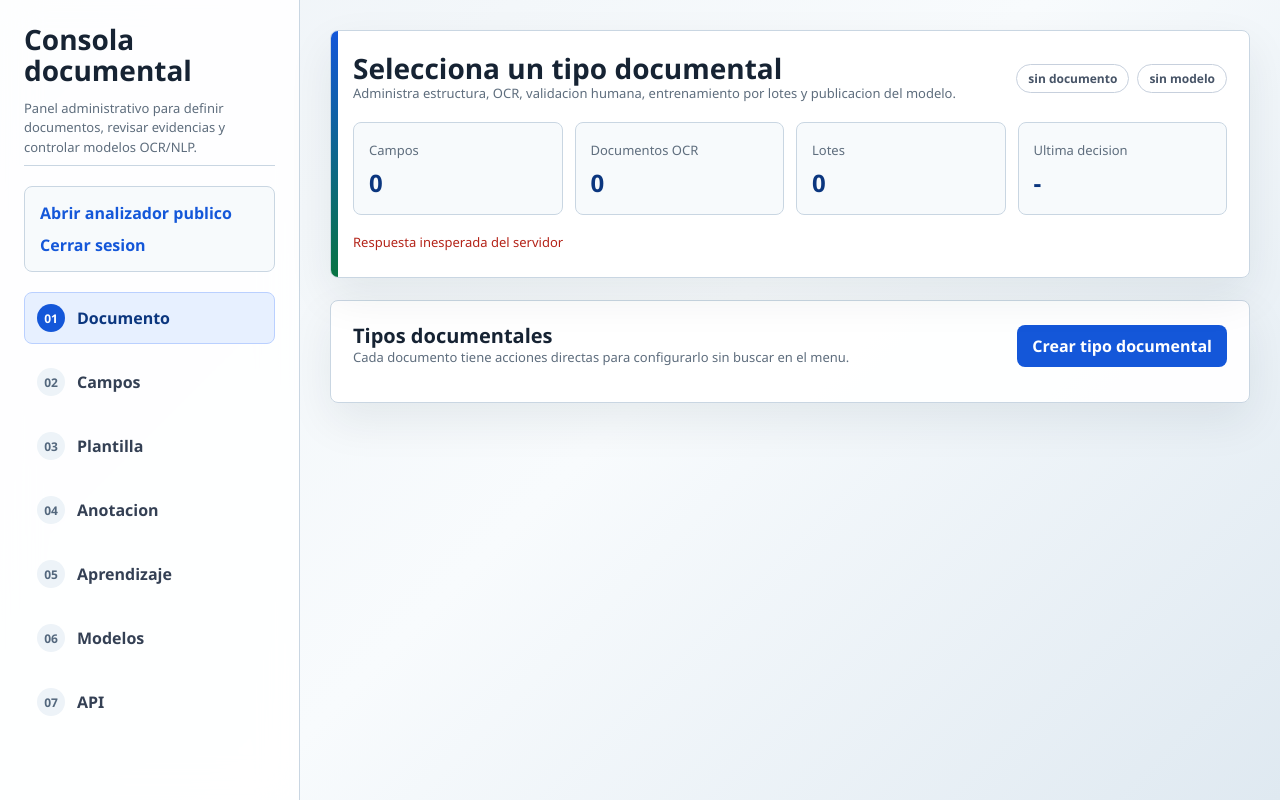
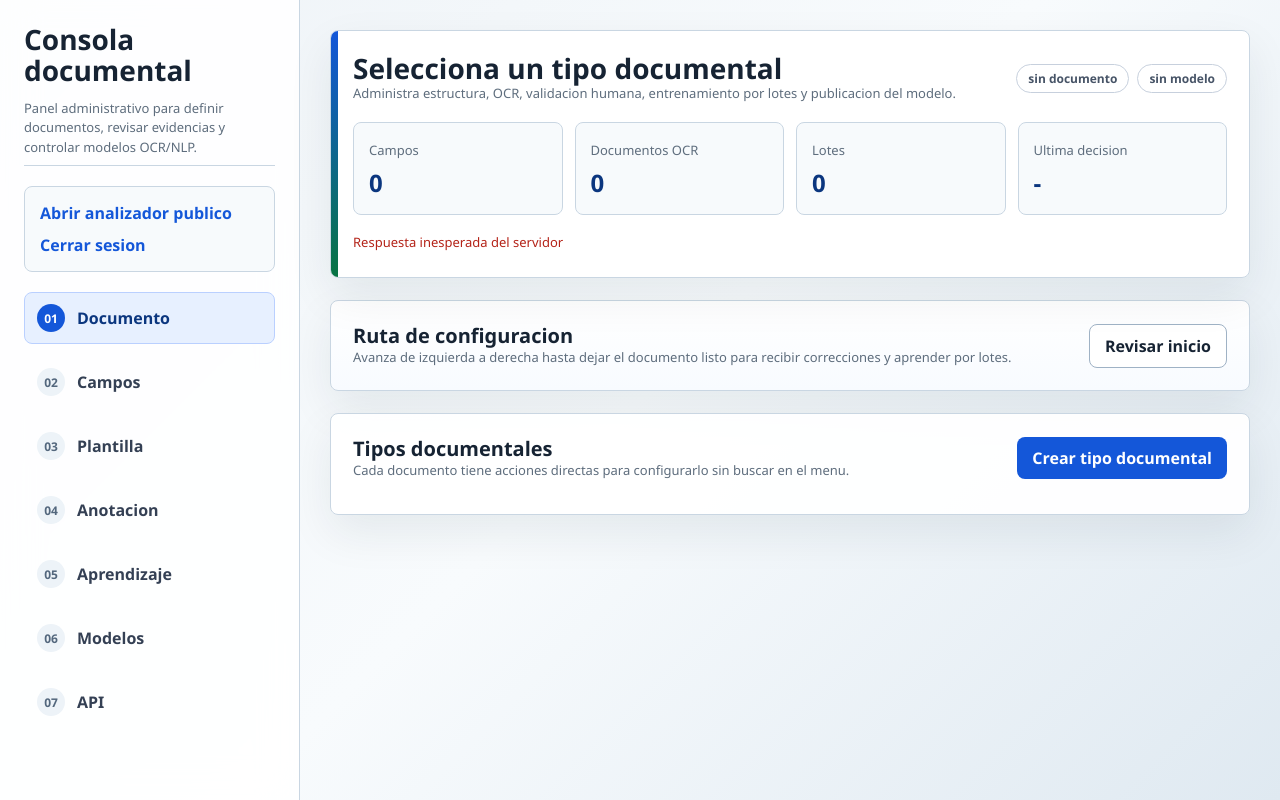
Before and after one commit to jo2312al/document_processor, a Python web app: template src/templates/admin_panel.html in a window 1280 px wide. Run offline with Jinja, Linux system fonts and the light colour scheme; the template is opened without the code that fills it, so the values that code supplies are empty.

Commit message:
feat: guiar flujo admin documental

```diff
--- a/src/api/static/admin.css
+++ b/src/api/static/admin.css
@@ -27,6 +27,7 @@ h2 { font-size: 20px; line-height: 1.25; }
 a { color: var(--azul); font-weight: 800; text-decoration: none; }
 label { display: grid; gap: 7px; font-size: 13px; font-weight: 750; color: #314156; }
 input, select, textarea { width: 100%; min-height: 42px; padding: 10px 12px; border: 1px solid var(--linea-fuerte); border-radius: var(--radio); background: white; color: var(--texto); font: inherit; }
+input[type="checkbox"] { width: 18px; min-height: 18px; height: 18px; padding: 0; accent-color: var(--azul); }
 textarea { min-height: 104px; resize: vertical; }
 input:focus, select:focus, textarea:focus, button:focus-visible { outline: 3px solid rgba(20, 87, 217, .18); outline-offset: 2px; }
 button { min-height: 42px; border: 0; border-radius: var(--radio); padding: 10px 15px; background: var(--azul); color: white; font: inherit; font-weight: 800; cursor: pointer; }
@@ -73,6 +74,16 @@ pre { white-space: pre-wrap; word-break: break-word; margin: 0; border-radius: v
 .estado.ok { color: var(--verde); }
 .ocr { min-height: 320px; font-family: Consolas, monospace; line-height: 1.55; }
 .callout { background: #fff8df; border: 1px solid #f4d47c; border-radius: var(--radio); padding: 15px; color: #65410b; line-height: 1.5; }
+.flujo-panel { background: linear-gradient(180deg, #ffffff, #f8fbff); }
+.guia-progreso { display: grid; grid-template-columns: repeat(6, minmax(0, 1fr)); gap: 10px; }
+.guia-paso { display: grid; gap: 5px; min-height: 96px; padding: 12px; border: 1px solid var(--linea); background: white; color: var(--texto); text-align: left; }
+.guia-paso span { font-size: 12px; color: var(--muted); font-weight: 850; }
+.guia-paso strong { font-size: 14px; line-height: 1.25; }
+.guia-paso em { align-self: end; font-size: 11px; font-style: normal; color: var(--azul); font-weight: 900; }
+.guia-paso.ok { border-color: #9ee7be; background: linear-gradient(180deg, #ffffff, var(--verde-suave)); }
+.guia-paso.pendiente { border-style: dashed; background: #fbfdff; }
+.guia-paso:hover { filter: none; border-color: var(--azul); }
+.atencion { border: 1px solid #bad0ff; border-radius: var(--radio); padding: 14px; background: #f7faff; }
 .timeline { display: grid; grid-template-columns: repeat(5, minmax(0, 1fr)); gap: 10px; }
 .paso, .metric-card { border: 1px solid var(--linea); background: white; border-radius: var(--radio); padding: 14px; }
 .metricas { display: grid; grid-template-columns: repeat(2, minmax(0, 1fr)); gap: 12px; }
@@ -89,7 +100,7 @@ pre { white-space: pre-wrap; word-break: break-word; margin: 0; border-radius: v
     .layout { grid-template-columns: 1fr; }
     .sidebar { position: static; height: auto; }
     .contenido, .modal { padding: 18px; }
-    .resumen, .grid2, .split, .timeline, .metricas { grid-template-columns: 1fr; }
+    .resumen, .grid2, .split, .timeline, .metricas, .guia-progreso { grid-template-columns: 1fr; }
 }
 .login-body { min-height: 100vh; display: grid; place-items: center; padding: 24px; }
 .login-shell { width: min(440px, 100%); }
--- a/src/api/static/admin.js
+++ b/src/api/static/admin.js
@@ -16,6 +16,7 @@ function iniciarPanel() {
 
 function conectarEventos() {
     document.querySelectorAll('.tab').forEach(tab => tab.onclick = () => activarTab(tab.dataset.tab));
+    document.querySelectorAll('[data-ir-tab]').forEach(boton => boton.onclick = () => activarTab(boton.dataset.irTab));
     document.getElementById('refrescar-lotes').onclick = evento => cargarLotes(true, evento.currentTarget);
     document.getElementById('abrir-wizard-tipo').onclick = abrirWizardTipo;
     document.getElementById('cerrar-wizard-tipo').onclick = cerrarWizardTipo;
@@ -29,6 +30,10 @@ function conectarEventos() {
     document.getElementById('form-entrenamiento').onsubmit = subirDocumentoEntrenamiento;
     document.getElementById('texto-ocr-entrenamiento').onmouseup = capturarSeleccionOcr;
     document.getElementById('guardar-anotacion').onclick = guardarAnotacion;
+    document.querySelector('#form-campo [name="nombre"]').oninput = autocompletarCampo;
+    document.querySelector('#form-campo [name="clave"]').oninput = marcarCampoManual;
+    document.querySelector('#form-campo [name="etiqueta_entidad"]').oninput = marcarCampoManual;
+    document.getElementById('form-tipo').oninput = actualizarResumenTipo;
 }
 
 
@@ -187,6 +192,36 @@ function renderDetalle() {
     renderCampos(tipo.campos || []);
     renderModelos(tipo.versiones_modelo || []);
     renderPlantilla(tipo);
+    renderGuiaProgreso(tipo);
+}
+
+function renderGuiaProgreso(tipo) {
+    const guia = document.getElementById('guia-progreso');
+    guia.innerHTML = pasosConfiguracion(tipo).map(paso => htmlPasoGuia(paso)).join('');
+    guia.querySelectorAll('[data-ir-tab]').forEach(boton => boton.onclick = () => activarTab(boton.dataset.irTab));
+}
+
+function pasosConfiguracion(tipo) {
+    const totalDocumentos = Number(document.getElementById('resumen-documentos').textContent || 0);
+    const totalLotes = Number(document.getElementById('resumen-lotes').textContent || 0);
+    return [
+        pasoGuia('Documento', 'Tipo seleccionado', 'documento', true),
+        pasoGuia('Campos', `${(tipo.campos || []).length} registrados`, 'campos', (tipo.campos || []).length > 0),
+        pasoGuia('Plantilla', tipo.tiene_plantilla_activa ? 'Activa' : 'Pendiente', 'plantilla', tipo.tiene_plantilla_activa),
+        pasoGuia('Anotacion', totalDocumentos ? `${totalDocumentos} PDF OCR` : 'Sin PDF OCR', 'entrenamiento', totalDocumentos > 0),
+        pasoGuia('Aprendizaje', totalLotes ? `${totalLotes} lote(s)` : 'Sin lotes', 'aprendizaje', totalLotes > 0),
+        pasoGuia('API', 'Integracion externa', 'api', true),
+    ];
+}
+
+function pasoGuia(nombre, detalle, tab, listo) {
+    return {nombre, detalle, tab, listo};
+}
+
+function htmlPasoGuia(paso) {
+    const clase = paso.listo ? 'ok' : 'pendiente';
+    const accion = paso.listo ? 'Abrir' : 'Completar';
+    return `<button type="button" class="guia-paso ${clase}" data-ir-tab="${paso.tab}"><span>${paso.nombre}</span><strong>${paso.detalle}</strong><em>${accion}</em></button>`;
 }
 
 function renderPlantilla(tipo) {
@@ -210,6 +245,12 @@ function renderCampos(campos) {
     select.innerHTML = '';
     campos.forEach(campo => agregarCampoVista(lista, select, campo));
     if (!campos.length) lista.innerHTML = '<div class="vacio">Agrega campos para entrenar.</div>';
+    actualizarAyudaCampos(campos);
+}
+
+function actualizarAyudaCampos(campos) {
+    const formulario = document.getElementById('form-campo');
+    formulario.classList.toggle('atencion', !campos.length);
 }
 
 function agregarCampoVista(lista, select, campo) {
@@ -256,6 +297,8 @@ function renderDocumentos(documentos) {
     lista.innerHTML = '';
     documentos.forEach(doc => lista.appendChild(crearDocumentoVista(doc)));
     if (!documentos.length) lista.innerHTML = '<div class="vacio">Sube un PDF para generar OCR.</div>';
+    const tipo = tiposDocumento.find(item => item.id_tipo_documento === tipoSeleccionado);
+    if (tipo) renderGuiaProgreso(tipo);
 }
 
 function crearDocumentoVista(doc) {
@@ -295,6 +338,8 @@ function renderLotes(lotes) {
     lotes.forEach(lote => lista.appendChild(crearLote(lote)));
     if (!lotes.length) lista.innerHTML = '<div class="vacio">Aun no hay documentos validados recibidos.</div>';
     document.getElementById('resumen-decision').textContent = lotes[0]?.estado || '-';
+    const tipo = tiposDocumento.find(item => item.id_tipo_documento === tipoSeleccionado);
+    if (tipo) renderGuiaProgreso(tipo);
 }
 
 function crearLote(lote) {
@@ -381,9 +426,20 @@ function cerrarWizardTipo() {
 }
 
 function moverWizardTipo(direccion) {
+    if (direccion > 0 && !pasoTipoValido()) return;
     pasoTipo = Math.max(0, Math.min(3, pasoTipo + direccion));
     mostrarPasoTipo();
     mostrarEstado(`Paso ${pasoTipo + 1} de 4.`, 'ok');
+}
+
+function pasoTipoValido() {
+    const form = document.getElementById('form-tipo');
+    if (pasoTipo === 0 && !String(new FormData(form).get('nombre') || '').trim()) {
+        mostrarEstado('Escribe el nombre del tipo documental para continuar.', 'error');
+        form.querySelector('[name="nombre"]').focus();
+        return false;
+    }
+    return true;
 }
 
 function mostrarPasoTipo() {
@@ -399,11 +455,13 @@ function actualizarResumenTipo() {
 
 async function crearTipoDesdeWizard(evento) {
     evento.preventDefault();
+    if (!pasoTipoValido()) return;
     const restaurar = iniciarFormulario(evento, 'Creando...');
     if (!restaurar) return;
     try {
         const form = new FormData(evento.currentTarget);
-        await apiJson('/admin/tipos-documento', {method:'POST', admin:true, body:JSON.stringify(datosTipo(form))});
+        const data = await apiJson('/admin/tipos-documento', {method:'POST', admin:true, body:JSON.stringify(datosTipo(form))});
+        tipoSeleccionado = data.tipo_documento?.id_tipo_documento || tipoSeleccionado;
         evento.currentTarget.reset();
         cerrarWizardTipo();
         await cargarTipos();
@@ -474,6 +532,7 @@ async function crearCampo(evento) {
         const form = new FormData(evento.currentTarget);
         await apiJson(`/admin/tipos-documento/${tipoSeleccionado}/campos`, {method:'POST', admin:true, body:JSON.stringify(datosCampo(form))});
         evento.currentTarget.reset();
+        limpiarCamposAutomaticos(evento.currentTarget);
         await cargarTipos();
         mostrarEstado('Campo agregado al documento.', 'ok');
     } catch (error) {
@@ -485,6 +544,45 @@ async function crearCampo(evento) {
 
 function datosCampo(form) {
     return {nombre:form.get('nombre'), clave:form.get('clave'), etiqueta_entidad:form.get('etiqueta_entidad'), tipo_dato:form.get('tipo_dato'), obligatorio:form.get('obligatorio') === 'on', descripcion:form.get('descripcion')};
+}
+
+function autocompletarCampo(evento) {
+    const form = document.getElementById('form-campo');
+    const nombre = evento.currentTarget.value;
+    const clave = form.querySelector('[name="clave"]');
+    const etiqueta = form.querySelector('[name="etiqueta_entidad"]');
+    if (campoAutomatico(clave)) actualizarCampoAutomatico(clave, generarClaveCampo(nombre));
+    if (campoAutomatico(etiqueta)) actualizarCampoAutomatico(etiqueta, generarEtiquetaCampo(nombre));
+}
+
+function campoAutomatico(input) {
+    return !input.value.trim() || input.dataset.auto === '1';
+}
+
+function actualizarCampoAutomatico(input, valor) {
+    input.value = valor;
+    input.dataset.auto = '1';
+}
+
+function marcarCampoManual(evento) {
+    evento.currentTarget.dataset.auto = '0';
+}
+
+function limpiarCamposAutomaticos(form) {
+    form.querySelectorAll('[data-auto]').forEach(input => delete input.dataset.auto);
+}
+
+function generarClaveCampo(texto) {
+    return limpiarIdentificador(texto).toLowerCase();
+}
+
+function generarEtiquetaCampo(texto) {
+    return limpiarIdentificador(texto).toUpperCase();
+}
+
+function limpiarIdentificador(texto) {
+    const base = String(texto || '').normalize('NFD').replace(/[\u0300-\u036f]/g, '');
+    return base.replace(/[^a-zA-Z0-9]+/g, '_').replace(/^_+|_+$/g, '') || 'campo';
 }
 
 async function registrarModelo(evento) {
--- a/src/templates/admin_panel.html
+++ b/src/templates/admin_panel.html
@@ -51,6 +51,17 @@
                 <p id="estado-global" class="estado"></p>
             </section>
 
+            <section class="panel flujo-panel">
+                <div class="panel-titulo">
+                    <div>
+                        <h2>Ruta de configuracion</h2>
+                        <p class="muted">Avanza de izquierda a derecha hasta dejar el documento listo para recibir correcciones y aprender por lotes.</p>
+                    </div>
+                    <button class="fantasma" type="button" data-ir-tab="documento">Revisar inicio</button>
+                </div>
+                <div id="guia-progreso" class="guia-progreso"></div>
+            </section>
+
             <section id="tab-documento" class="tab-panel activo">
                 <section class="panel stack">
                     <div class="panel-titulo">
@@ -66,7 +77,7 @@
 
             <section id="tab-campos" class="tab-panel">
                 <section class="panel stack">
-                    <h2>Campos obligatorios y opcionales</h2>
+                    <div class="panel-titulo"><div><h2>Campos obligatorios y opcionales</h2><p class="muted">Define exactamente que datos debe extraer el sistema. Ejemplo: matricula, nombre completo, periodo o total.</p></div><button class="fantasma" type="button" data-ir-tab="plantilla">Siguiente: plantilla</button></div>
                     <div id="lista-campos" class="lista"></div>
                     <form id="form-campo" class="stack">
                         <div class="grid2"><label>Nombre<input name="nombre" required placeholder="Matricula"></label><label>Clave<input name="clave" placeholder="alu_matricula"></label></div>
@@ -80,7 +91,7 @@
 
             <section id="tab-plantilla" class="tab-panel">
                 <section class="panel stack">
-                    <div class="panel-titulo"><div><h2>Plantilla aprendida</h2><p class="muted">Sube el primer PDF validado y escribe sus valores reales. El sistema ubicara texto, posiciones y contexto.</p></div><span id="estado-plantilla" class="badge">sin plantilla</span></div>
+                    <div class="panel-titulo"><div><h2>Plantilla aprendida</h2><p class="muted">Sube el primer PDF validado y escribe sus valores reales. El sistema ubicara texto, posiciones y contexto.</p></div><div class="acciones"><span id="estado-plantilla" class="badge">sin plantilla</span><button class="fantasma" type="button" data-ir-tab="entrenamiento">Siguiente: anotar</button></div></div>
                     <form id="form-plantilla" class="stack">
                         <div class="grid2"><label>Nombre de plantilla<input name="nombre_plantilla" placeholder="Formato base"></label><label>PDF de referencia<input name="file" type="file" accept=".pdf" required></label></div>
                         <label>Valores del primer documento<textarea name="campos_muestra" required placeholder='{"alu_matricula":"2411367","NOMBRE_COMPLETO":"Juan Perez Lopez","alu_carrera":"Ingenieria","alu_servicio":"ENERO A JULIO"}'></textarea></label>
@@ -91,7 +102,7 @@
             </section>
 
             <section id="tab-entrenamiento" class="tab-panel">
-                <section class="panel stack"><h2>Anotacion asistida</h2><div class="split"><div class="stack"><form id="form-entrenamiento" class="stack"><label>PDF<input name="file" type="file" accept=".pdf" required></label><label>Preprocesamiento<select name="metodo_preprocesamiento"><option value="tesseract">Tesseract</option><option value="docling">Docling</option></select></label><button type="submit">Subir y generar OCR</button></form><div id="lista-documentos-entrenamiento" class="lista"></div></div><div class="stack"><textarea id="texto-ocr-entrenamiento" class="ocr" readonly placeholder="Selecciona un documento para revisar OCR."></textarea><div class="grid2"><label>Campo<select id="campo-anotacion"></select></label><label>Texto seleccionado<input id="texto-anotado" readonly></label></div><button id="guardar-anotacion" type="button">Guardar anotacion</button></div></div></section>
+                <section class="panel stack"><div class="panel-titulo"><div><h2>Anotacion asistida</h2><p class="muted">Sube un PDF, revisa el OCR, selecciona el texto exacto y guardalo como evidencia de entrenamiento.</p></div><button class="fantasma" type="button" data-ir-tab="aprendizaje">Siguiente: aprendizaje</button></div><div class="split"><div class="stack"><form id="form-entrenamiento" class="stack"><label>PDF<input name="file" type="file" accept=".pdf" required></label><label>Preprocesamiento<select name="metodo_preprocesamiento"><option value="tesseract">Tesseract</option><option value="docling">Docling</option></select></label><button type="submit">Subir y generar OCR</button></form><div id="lista-documentos-entrenamiento" class="lista"></div></div><div class="stack"><textarea id="texto-ocr-entrenamiento" class="ocr" readonly placeholder="Selecciona un documento para revisar OCR."></textarea><div class="grid2"><label>Campo<select id="campo-anotacion"></select></label><label>Texto seleccionado<input id="texto-anotado" readonly></label></div><button id="guardar-anotacion" type="button">Guardar anotacion</button><p class="muted">Tip: selecciona en el OCR exactamente el valor del campo antes de guardar.</p></div></div></section>
             </section>
 
             <section id="tab-aprendizaje" class="tab-panel">
@@ -99,7 +110,7 @@
             </section>
 
             <section id="tab-modelo" class="tab-panel">
-                <section class="panel stack"><h2>Versiones de modelo</h2><div id="lista-modelos" class="lista"></div><form id="form-modelo" class="stack"><div class="grid2"><label>Nombre modelo<input name="nombre_modelo" required></label><label>Ruta modelo<input name="ruta_modelo"></label></div><div class="grid2"><label>Documentos usados<input name="documentos_entrenamiento" type="number" min="0" value="0"></label><label>F1 entidades<input name="f1_entidades" type="number" min="0" max="1" step="0.0001"></label></div><label><span><input name="activar" type="checkbox"> Activar como modelo en produccion</span></label><label>Observaciones<textarea name="observaciones"></textarea></label><button type="submit">Registrar modelo</button></form></section>
+                <section class="panel stack"><div class="panel-titulo"><div><h2>Versiones de modelo</h2><p class="muted">Consulta que modelo esta activo y registra candidatos solo cuando tengas una evaluacion confiable.</p></div><button class="fantasma" type="button" data-ir-tab="api">Siguiente: API</button></div><div id="lista-modelos" class="lista"></div><form id="form-modelo" class="stack"><div class="grid2"><label>Nombre modelo<input name="nombre_modelo" required></label><label>Ruta modelo<input name="ruta_modelo"></label></div><div class="grid2"><label>Documentos usados<input name="documentos_entrenamiento" type="number" min="0" value="0"></label><label>F1 entidades<input name="f1_entidades" type="number" min="0" max="1" step="0.0001"></label></div><label><span><input name="activar" type="checkbox"> Activar como modelo en produccion</span></label><label>Observaciones<textarea name="observaciones"></textarea></label><button type="submit">Registrar modelo</button></form></section>
             </section>
 
             <section id="tab-api" class="tab-panel">
```
Also changed, not shown: tests/test_admin_template.py (+6 -0 lines).
